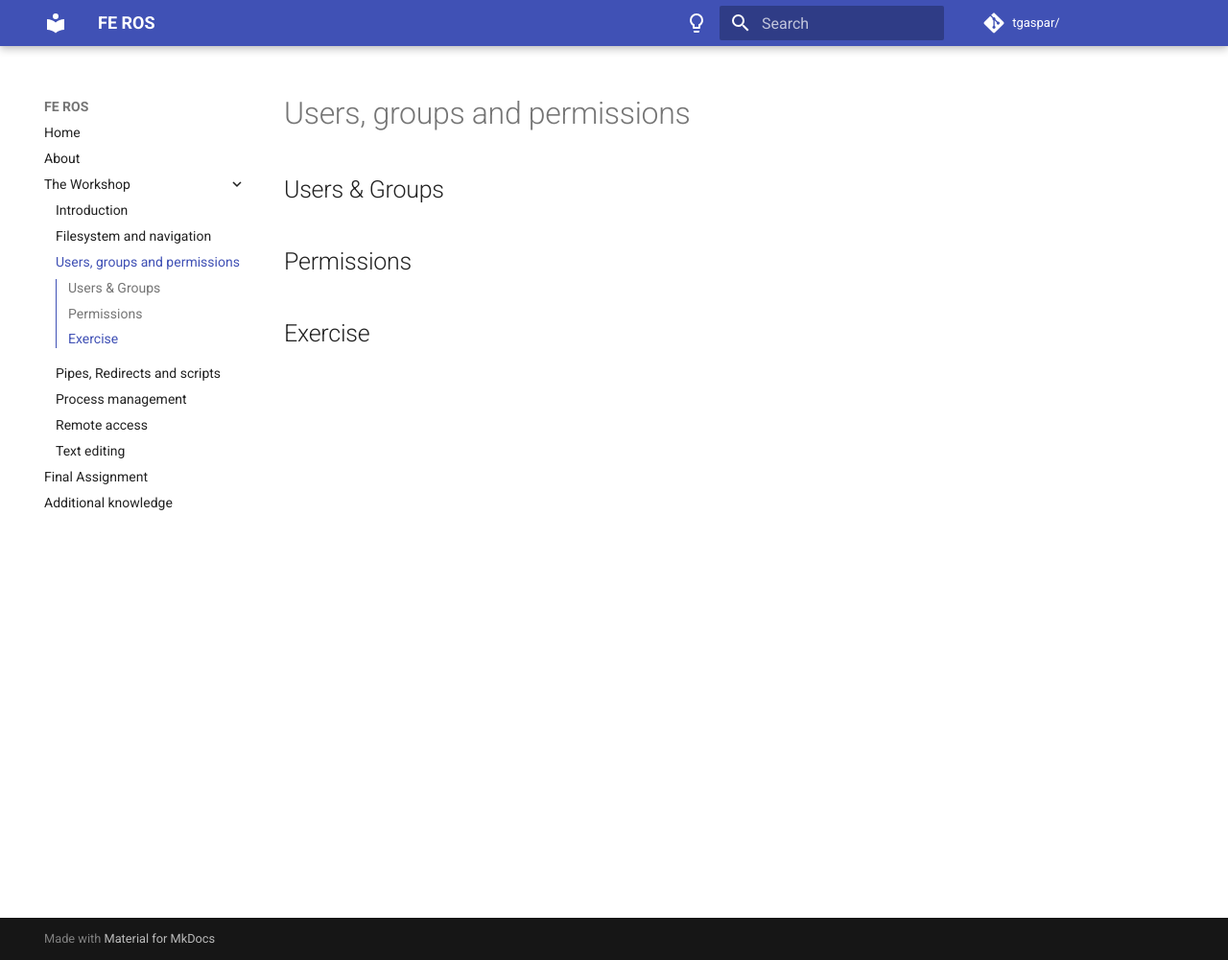
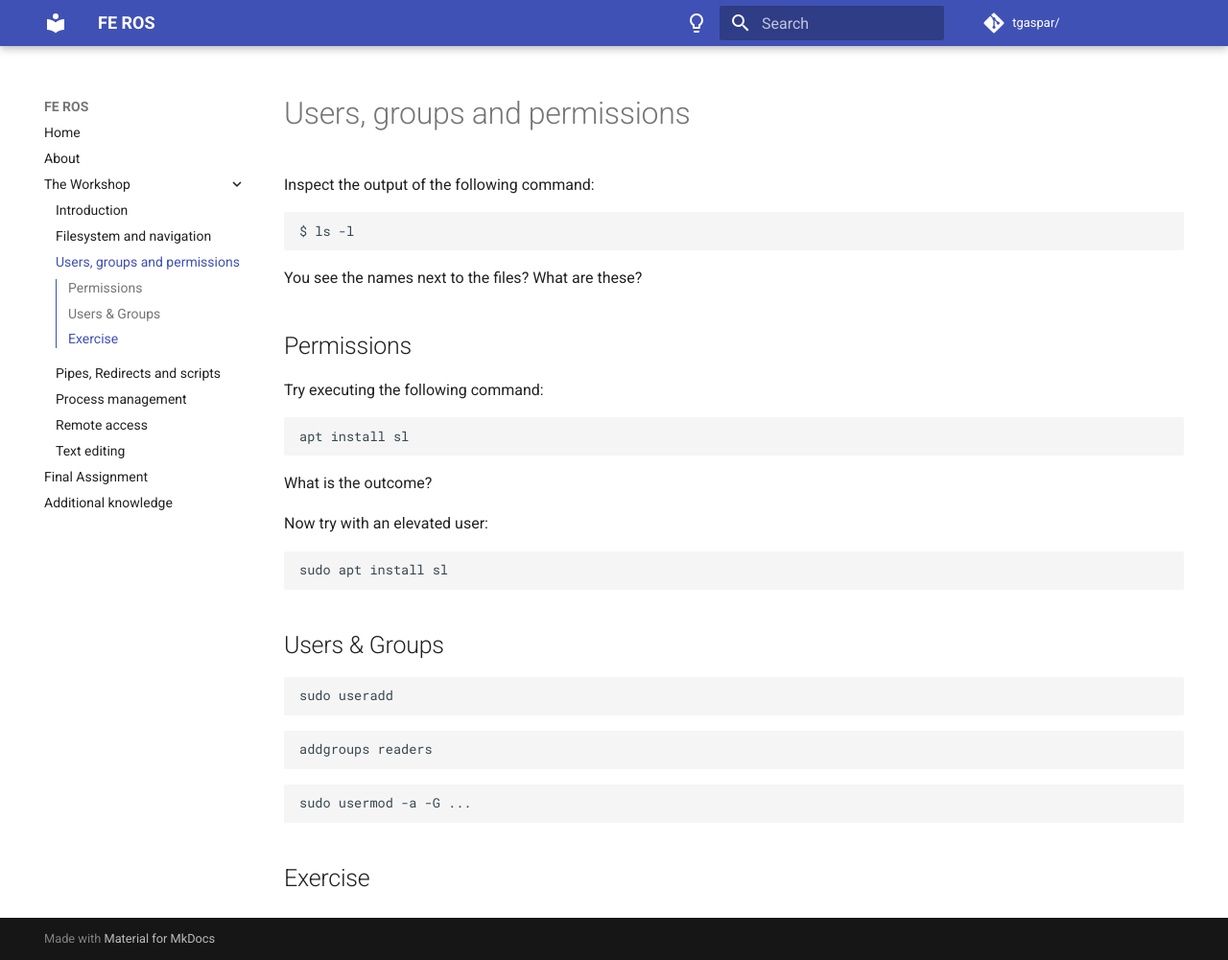
Before and after one commit to tgaspar/linux-fe, an MkDocs documentation site: the page built from docs/workshop/usr-grp-perm.md, in a window 1280 px wide and 1001 px high. Shown: the whole window at 96% size. Built offline with MkDocs 1.6.1 and Material for MkDocs 9.7.7, drawn with Linux system fonts in a browser that asks for light colours; comment, search, counter and statistics services are not loaded.

Commit message:
Adds some sources

````diff
--- a/docs/workshop/usr-grp-perm.md
+++ b/docs/workshop/usr-grp-perm.md
@@ -1,5 +1,41 @@
+Inspect the output of the following command:
+```
+$ ls -l
+```
+
+You see the names next to the files? What are these?
+
+## Permissions
+<!-- Hidden information -->
+<!-- The content in this page was inspired by: -->
+<!-- https://linuxfoundation.org/blog/classic-sysadmin-understanding-linux-file-permissions/ -->
+
+Try executing the following command:
+```
+apt install sl
+```
+
+What is the outcome?
+
+Now try with an elevated user:
+```
+sudo apt install sl
+```
 ## Users & Groups
 
-## Permissions
+<!-- Hidden information -->
+<!-- The content in this page was inspired by: -->
+<!-- https://www.linux.com/topic/desktop/how-manage-users-groups-linux/ -->
+```
+sudo useradd
+```
+
+```
+addgroups readers
+```
+
+```
+sudo usermod -a -G ...
+```
 
 ## Exercise
````
Also changed, not shown: docs/workshop/filesystem-and-navigation.md (+69 -1 lines), docs/workshop/introduction.md (+30 -0 lines), docs/workshop/shell-scripting.md (+6 -1 lines), 1 other file.
